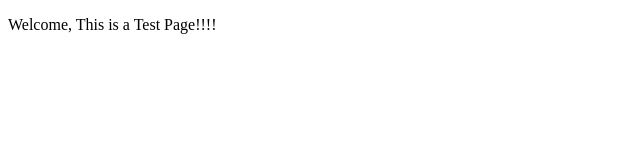
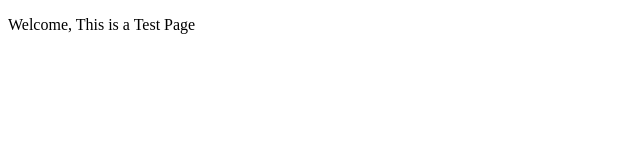
Before and after one commit to itunex/testlenovo, a Next.js app in the folder client/: page / in a window 1280 px wide. Shown: the top 160 px of the page, without its empty margins (0-640 px from the left). Built offline with nearby package versions, Linux system fonts and the light colour scheme.

Commit message:
a little change

```diff
--- a/client/pages/index.js
+++ b/client/pages/index.js
@@ -1,7 +1,7 @@
 function Welcome({Component,pageProps}){
     return(<div>
 
-        <p>Welcome, This is a Test Page!!!!</p>
+        <p>Welcome, This is a Test Page</p>
         </div>
 
     )
```
